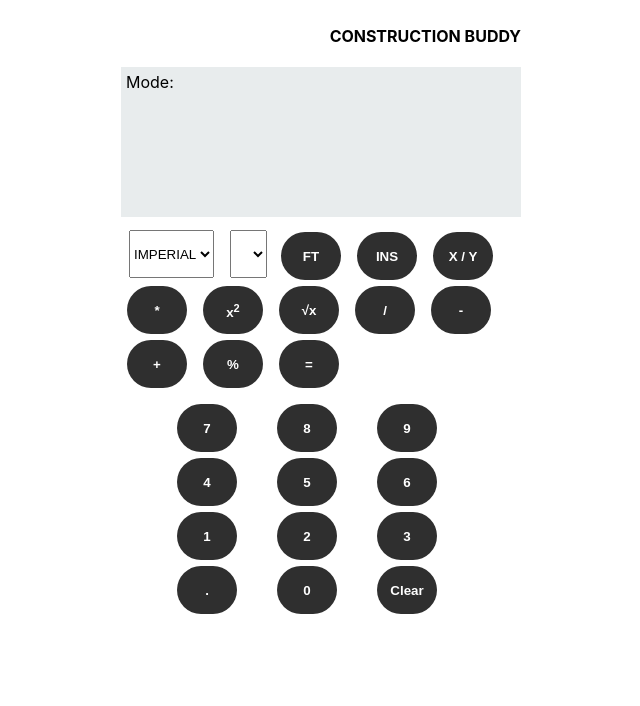
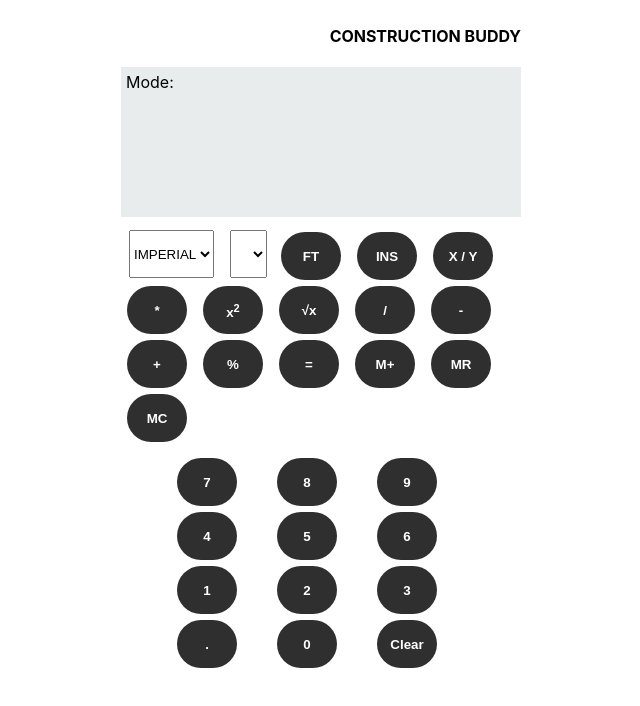
Before and after one commit to nategraves/construction-buddy, a React (Create React App) app: page / in a window 1280 px wide. Shown: the top 706 px of the page, without its empty margins (319-959 px from the left). Built offline with nearby package versions, Linux system fonts and the light colour scheme.

Commit message:
Memory maybe kind of works

```diff
--- a/src/components/Buttons/FunctionButtons/MemoryAdd.tsx
+++ b/src/components/Buttons/FunctionButtons/MemoryAdd.tsx
@@ -4,18 +4,11 @@ import { ValueContext } from "../../../contexts";
 import { Button } from "../Button";
 
 export function MemoryAdd() {
-  const {
-    input,
-    totalValue,
-    workingValue,
-    addMemory,
-    setInput,
-    setTotalValue,
-    setWorkingValue,
-  } = useContext(ValueContext);
+  const { input, workingValue, addMemory, setInput, setWorkingValue } =
+    useContext(ValueContext);
 
   const handleClick = () => {
-    if (input == null && totalValue == null && workingValue) {
+    if (input == null && workingValue == null) {
       return;
     }
 
@@ -30,12 +23,6 @@ export function MemoryAdd() {
       setWorkingValue();
       return;
     }
-
-    if (totalValue != null) {
-      addMemory(totalValue);
-      setTotalValue();
-      return;
-    }
   };
 
   return <Button onClick={() => handleClick()}>M+</Button>;
--- a/src/components/Buttons/FunctionButtons/MemoryRecall.tsx
+++ b/src/components/Buttons/FunctionButtons/MemoryRecall.tsx
@@ -1,9 +1,22 @@
-import React from "react";
+import { ValueContext } from "contexts";
+import { isImperial, isMetric, isNumber } from "../../../data";
+import React, { useContext } from "react";
 
 import { Button } from "../Button";
 
 export function MemoryRecall() {
-  const handleClick = () => {};
+  const { recallMemory, setInputString, setWorkingValue } =
+    useContext(ValueContext);
+  const handleClick = () => {
+    const value = recallMemory();
+    if (isNumber(value)) {
+      setInputString(String(value));
+    }
+
+    if (isImperial(value) || isMetric(value)) {
+      setWorkingValue(value);
+    }
+  };
 
   return <Button onClick={() => handleClick()}>MR</Button>;
 }
--- a/src/components/Buttons/FunctionButtons/index.ts
+++ b/src/components/Buttons/FunctionButtons/index.ts
@@ -3,6 +3,9 @@ export * from "./Divide";
 export * from "./Clear";
 export * from "./Cube";
 export * from "./Equals";
+export * from "./MemoryAdd";
+export * from "./MemoryClear";
+export * from "./MemoryRecall";
 export * from "./Multiply";
 export * from "./Percent";
 export * from "./SelectResolution";
--- a/src/components/Buttons/ModeButtons/BasicModeButtons.tsx
+++ b/src/components/Buttons/ModeButtons/BasicModeButtons.tsx
@@ -5,14 +5,17 @@ import { Units } from "../../../types";
 import {
   Add,
   Divide,
+  Equals,
+  MemoryAdd,
+  MemoryClear,
+  MemoryRecall,
   Multiply,
-  Equals,
+  Percent,
   SelectResolution,
   SelectUnits,
   Square,
+  SquareRoot,
   Subtract,
-  Percent,
-  SquareRoot,
 } from "../FunctionButtons";
 import {
   Centimeters,
@@ -63,6 +66,9 @@ export const BasicModeButtons = () => {
         <Add />
         <Percent />
         <Equals />
+        <MemoryAdd />
+        <MemoryRecall />
+        <MemoryClear />
       </div>
     </>
   );
```
